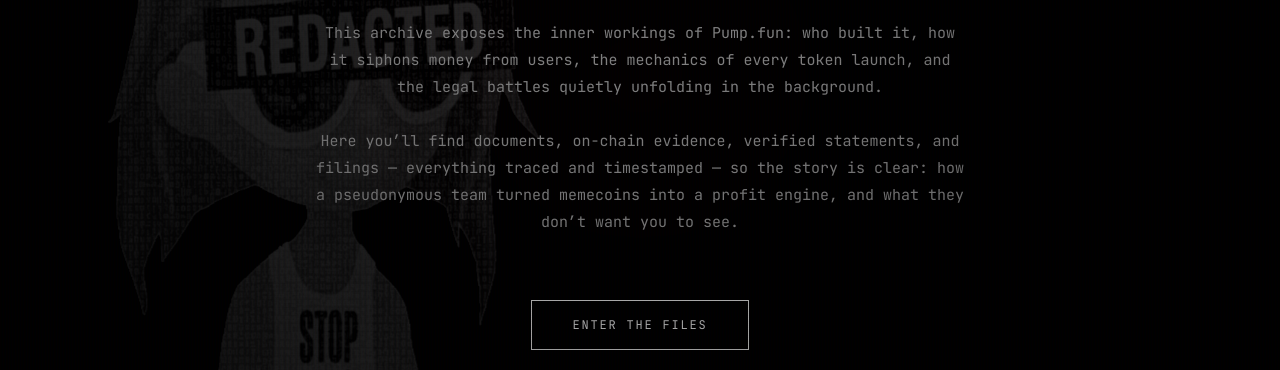
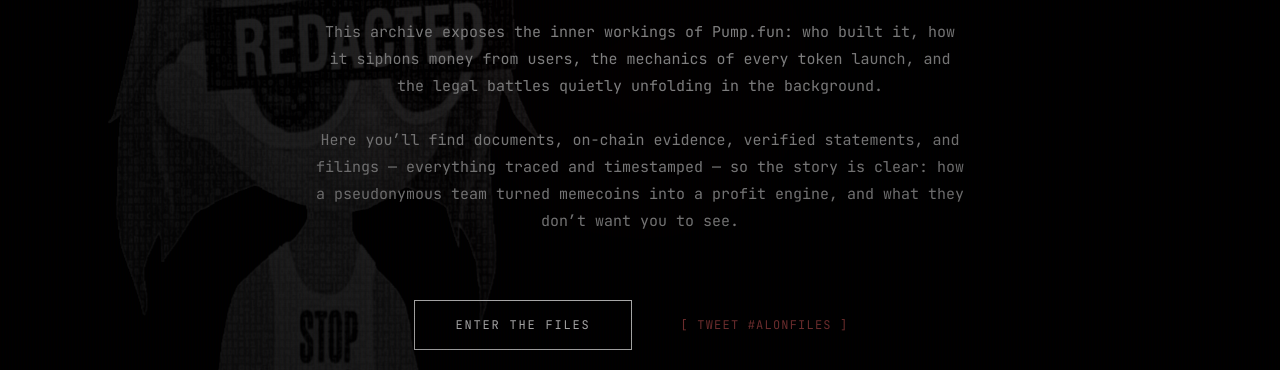
Before and after one commit to akbai115/a982, a plain HTML site: page index.html in a window 1280 px wide. Shown: the part 417-787 px from the top of the page. Drawn offline with Linux system fonts and the light colour scheme.

Commit message:
Add Tweet #alonfiles button to hero section

```diff
--- a/index.css
+++ b/index.css
@@ -474,6 +474,14 @@
     margin-right: auto;
 }
 
+.hero-actions {
+    display: flex;
+    align-items: center;
+    justify-content: center;
+    gap: var(--spacing-md);
+    flex-wrap: wrap;
+}
+
 .primary-button {
     display: inline-block;
     padding: 1rem 2.5rem;
@@ -494,6 +502,26 @@
     color: var(--color-bg);
     animation: button-flicker 0.3s infinite alternate;
     box-shadow: 0 0 8px rgba(255, 255, 255, 0.8);
+}
+
+.tweet-button {
+    font-family: var(--font-mono);
+    font-size: 0.75rem;
+    letter-spacing: 0.1em;
+    color: var(--color-accent);
+    text-transform: uppercase;
+    text-decoration: none;
+    transition: all 0.3s ease;
+    padding: 1rem;
+    border: 1px solid transparent;
+}
+
+.tweet-button:hover {
+    color: var(--color-text);
+    text-shadow: 0 0 8px rgba(139, 58, 58, 0.8);
+    transform: translateY(-2px);
+    background-color: rgba(139, 58, 58, 0.1);
+    border-color: rgba(139, 58, 58, 0.3);
 }
 
 @keyframes button-flicker {
--- a/index.html
+++ b/index.html
@@ -62,8 +62,16 @@
                 what they don’t want you to see.
             </p>
 
-            <button class="primary-button"
-                onclick="document.getElementById('files').scrollIntoView({behavior: 'smooth'})">ENTER THE FILES</button>
+            <div class="hero-actions">
+                <button class="primary-button"
+                    onclick="document.getElementById('files').scrollIntoView({behavior: 'smooth'})">ENTER THE
+                    FILES</button>
+
+                <a href="https://twitter.com/intent/tweet?text=Investigating%20the%20truth.%20%23alonfiles"
+                    target="_blank" class="tweet-button">
+                    [ TWEET #ALONFILES ]
+                </a>
+            </div>
         </div>
     </section>
 
```
